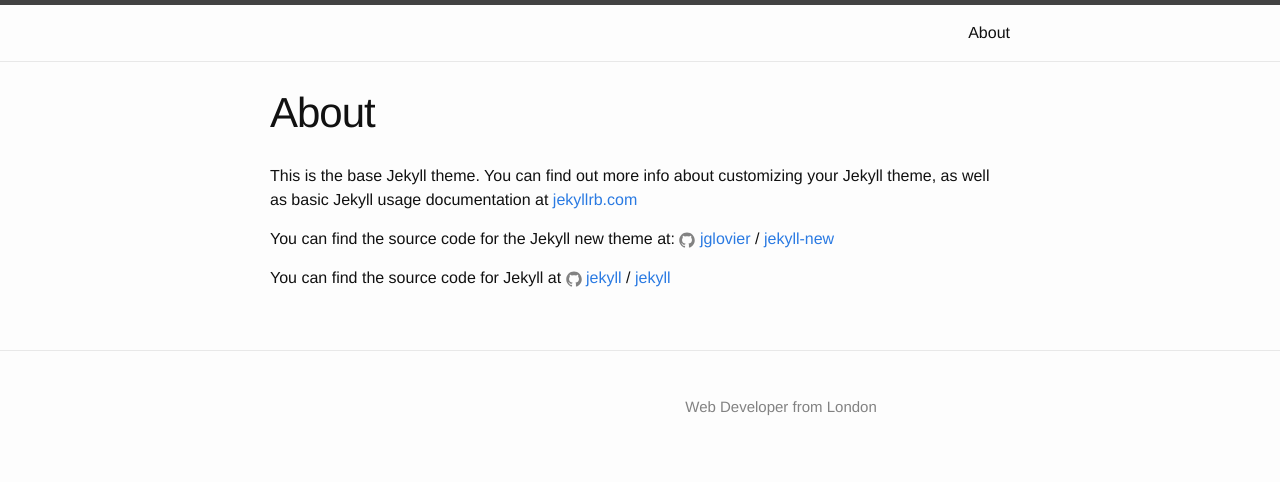
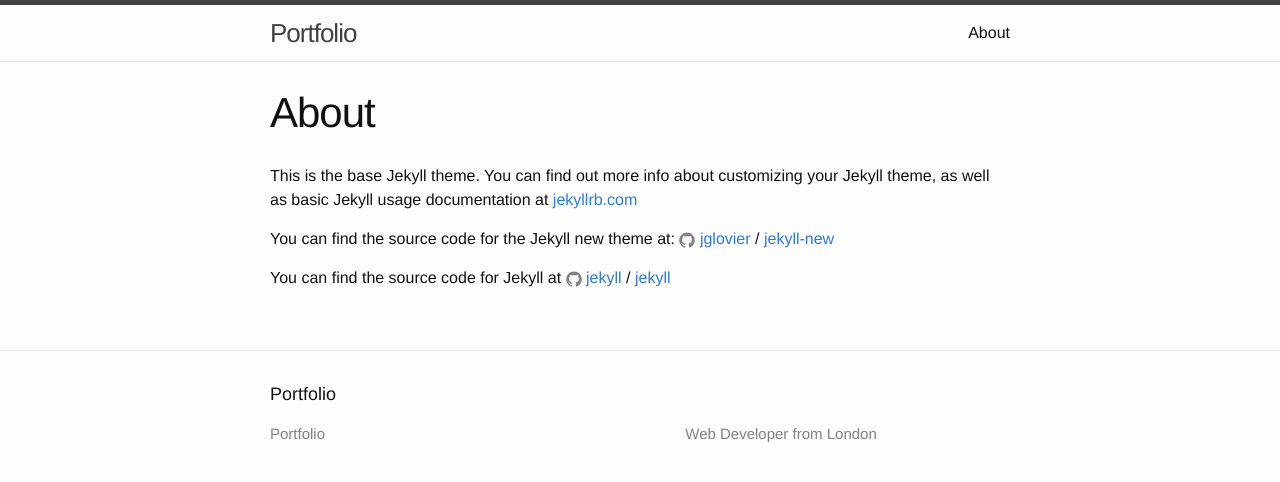
Before and after one commit to andywd7/andywd7.github.com, a Jekyll site: the page built from about.md, in a window 1280 px wide. Shown: the top 482 px of the page. Built offline with Jekyll 4.4.1, drawn with Linux system fonts in a browser that asks for light colours.

Commit message:
local changes

```diff
--- a/_config.yml
+++ b/_config.yml
@@ -9,6 +9,9 @@
 
 # Short bio or description (displayed in the header)
 description: Web Developer from London
+
+title: Portfolio
+tagline:
 
 # URL of your avatar or profile pic (you could use your GitHub profile pic)
 avatar: https://raw.githubusercontent.com/barryclark/jekyll-now/master/images/jekyll-logo.png
--- a/_includes/head.html
+++ b/_includes/head.html
@@ -1,12 +1,29 @@
 <head>
-  <meta charset="utf-8">
-  <meta http-equiv="X-UA-Compatible" content="IE=edge">
-  <meta name="viewport" content="width=device-width, initial-scale=1">
+    <meta charset="utf-8">
+    <meta http-equiv="X-UA-Compatible" content="IE=edge">
+    <meta name="viewport" content="width=device-width, initial-scale=1">
 
-  <title>{% if page.title %}{{ page.title }}{% else %}{{ site.title }}{% endif %}</title>
-  <meta name="description" content="{% if page.excerpt %}{{ page.excerpt | strip_html | strip_newlines | truncate: 160 }}{% else %}{{ site.description }}{% endif %}">
+    {% if page.url == "/index.html" %}
+    <title>{{ site.name }} &middot; {{ site.title }}</title>
+    {% else %}
+    <title>{% if page.title %}{{ page.title }} &middot; {{ site.name }}{% else %}{{ site.name }} &middot; {{ site.title }}{% endif %}</title>
+    {% endif %}
 
-  <link rel="stylesheet" href="{{ "/css/main.css" | prepend: site.baseurl }}">
-  <link rel="canonical" href="{{ page.url | replace:'index.html','' | prepend: site.baseurl | prepend: site.url }}">
-  <link rel="alternate" type="application/rss+xml" title="{{ site.title }}" href="{{ "/feed.xml" | prepend: site.baseurl | prepend: site.url }}">
+    {% if page.excerpt %}
+    <meta name="description" content="{{ page.excerpt| strip_html }}" />
+    <meta property="og:description" content="{{ page.excerpt| strip_html }}" />
+    {% else %}
+    <meta name="description" content="{{ site.description }}">
+    <meta property="og:description" content="{{ site.description }}" />
+    {% endif %}
+    <meta name="author" content="{{ site.name }}" />
+
+    {% if page.title %}
+    <meta property="og:title" content="{{ page.title }}" />
+    <meta property="twitter:title" content="{{ page.title }}" />
+    {% endif %}
+
+    <link rel="stylesheet" href="{{ " /css/main.css " | prepend: site.baseurl }}">
+    <link rel="canonical" href="{{ page.url | replace:'index.html','' | prepend: site.baseurl | prepend: site.url }}">
+    <link rel="alternate" type="application/rss+xml" title="{{ site.title }}" href="{{ " /feed.xml" | prepend: site.baseurl | prepend: site.url }}">
 </head>
```
Also changed, not shown: index.html (+3 -9 lines).
